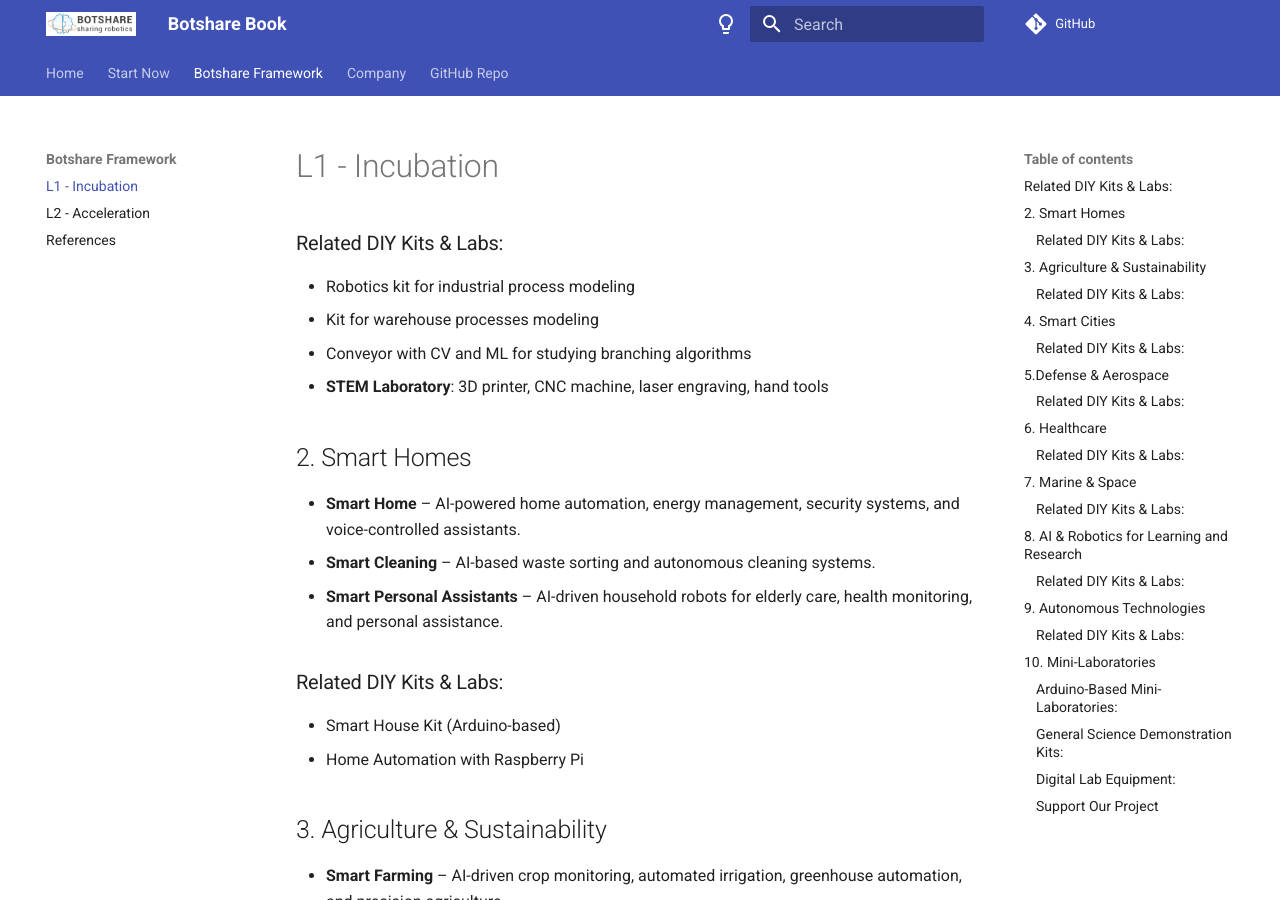
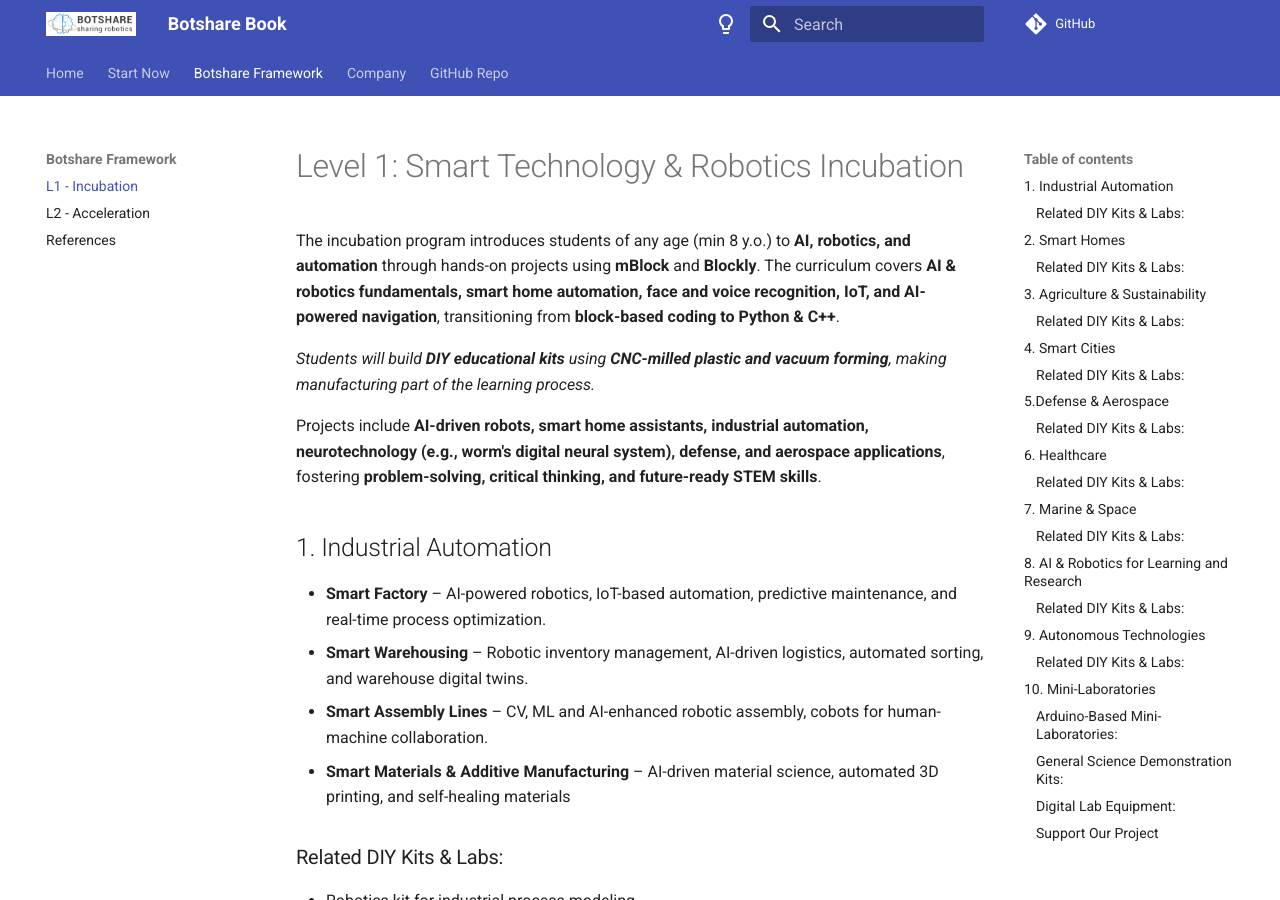
Before and after one commit to Merilynn-64/Botshare_document, an MkDocs documentation site: the page built from docs/level-1-incubation.md, in a window 1280 px wide and 900 px high. Built offline with MkDocs 1.6.1 and Material for MkDocs 9.7.7, drawn with Linux system fonts in a browser that asks for light colours.

Commit message:
Update level-1-incubation.md

```diff
--- a/docs/level-1-incubation.md
+++ b/docs/level-1-incubation.md
@@ -1,4 +1,15 @@
+# Level 1: Smart Technology & Robotics Incubation
 
+The incubation program introduces students of any age (min 8 y.o.) to **AI, robotics, and automation** through hands-on projects using **mBlock** and **Blockly**. The curriculum covers **AI & robotics fundamentals, smart home automation, face and voice recognition, IoT, and AI-powered navigation**, transitioning from **block-based coding to Python & C++**.
+
+_Students will build **DIY educational kits** using **CNC-milled plastic and vacuum forming**, making manufacturing part of the learning process._
+
+Projects include **AI-driven robots, smart home assistants, industrial automation, neurotechnology (e.g., worm's digital neural system), defense, and aerospace applications**, fostering **problem-solving, critical thinking, and future-ready STEM skills**.
+## 1. Industrial Automation
+- **Smart Factory** – AI-powered robotics, IoT-based automation, predictive maintenance, and real-time process optimization.
+- **Smart Warehousing** – Robotic inventory management, AI-driven logistics, automated sorting, and warehouse digital twins.
+- **Smart Assembly Lines** – CV, ML and AI-enhanced robotic assembly, cobots for human-machine collaboration.
+- **Smart Materials & Additive Manufacturing** – AI-driven material science, automated 3D printing, and self-healing materials
 ### Related DIY Kits & Labs:
 - Robotics kit for industrial process modeling
 - Kit for warehouse processes modeling
```
